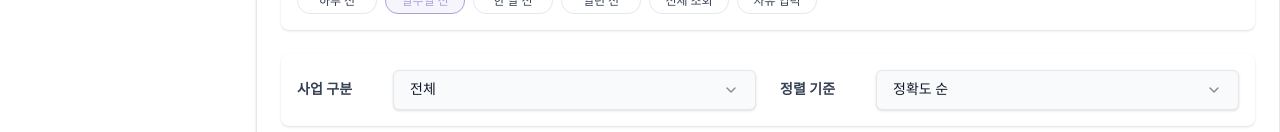
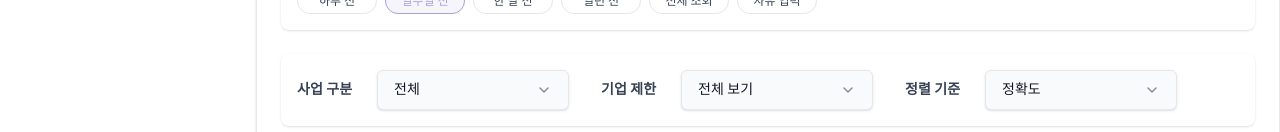
Before and after one commit to GomgomKim/cliwant-demo, a Next.js app: page /bids in a window 1280 px wide. Shown: the part 820-952 px from the top of the page. Built offline with nearby package versions, Linux system fonts and the light colour scheme.

Commit message:
feat: 사업 구분 필터 css 수정

```diff
--- a/src/features/bidSearch/ui/SearchFilterComponents/BusinessTypeFilter.tsx
+++ b/src/features/bidSearch/ui/SearchFilterComponents/BusinessTypeFilter.tsx
@@ -3,42 +3,92 @@ import { Select, SelectContent, SelectItem, SelectTrigger, SelectValue } from '@
 export function BusinessTypeFilter() {
   return (
     <div className="!mb-6 !rounded-lg !bg-white !p-4 !shadow-sm">
-      <div className="!grid !grid-cols-1 !gap-6 md:!grid-cols-2">
-        <div className="!flex !items-center !gap-4">
-          <span className="!min-w-[80px] !text-sm !font-semibold !text-gray-700">사업 구분</span>
+      <div className="!flex !flex-col md:!flex-row md:!flex-wrap md:!items-center md:!gap-8">
+        <div className="!flex !items-center">
+          <span className="!min-w-[80px] !text-left !text-sm !font-semibold !text-gray-700">
+            사업 구분
+          </span>
           <Select defaultValue="all">
-            <SelectTrigger className="!flex-1 !rounded-md !border !border-gray-200 !bg-gray-50 !px-4 !py-2 !text-sm !shadow-sm hover:!border-[rgb(166,161,219)]">
-              <SelectValue placeholder="사업 구분" />
+            <SelectTrigger className="!w-48 !rounded-md !border !border-gray-200 !bg-gray-50 !px-4 !py-2 !text-sm !text-gray-900 !shadow-sm hover:!border-[rgb(166,161,219)]">
+              <SelectValue placeholder="사업 구분" className="!text-gray-900" />
             </SelectTrigger>
-            <SelectContent className="!rounded-md !border !border-gray-200 !shadow-md">
-              <SelectItem value="all" className="!px-4 !py-2.5">
+            <SelectContent className="!rounded-md !border !border-gray-200 !bg-white !shadow-md">
+              <SelectItem value="all" className="!px-4 !py-2.5 !text-gray-900">
                 전체
               </SelectItem>
-              <SelectItem value="current" className="!px-4 !py-2.5">
-                현재
+              <SelectItem value="service" className="!px-4 !py-2.5 !text-gray-900">
+                용역
               </SelectItem>
-              <SelectItem value="company" className="!px-4 !py-2.5">
-                기업 제한
+              <SelectItem value="goods" className="!px-4 !py-2.5 !text-gray-900">
+                물품
+              </SelectItem>
+              <SelectItem value="construction" className="!px-4 !py-2.5 !text-gray-900">
+                공사
+              </SelectItem>
+              <SelectItem value="foreign" className="!px-4 !py-2.5 !text-gray-900">
+                외자
+              </SelectItem>
+              <SelectItem value="other" className="!px-4 !py-2.5 !text-gray-900">
+                기타
               </SelectItem>
             </SelectContent>
           </Select>
         </div>
 
-        <div className="!flex !items-center !gap-4">
-          <span className="!min-w-[80px] !text-sm !font-semibold !text-gray-700">정렬 기준</span>
-          <Select defaultValue="relevance">
-            <SelectTrigger className="!flex-1 !rounded-md !border !border-gray-200 !bg-gray-50 !px-4 !py-2 !text-sm !shadow-sm hover:!border-[rgb(166,161,219)]">
-              <SelectValue placeholder="정렬 기준" />
+        <div className="!flex !items-center">
+          <span className="!min-w-[80px] !text-left !text-sm !font-semibold !text-gray-700">
+            기업 제한
+          </span>
+          <Select defaultValue="all">
+            <SelectTrigger className="!w-48 !rounded-md !border !border-gray-200 !bg-gray-50 !px-4 !py-2 !text-sm !text-gray-900 !shadow-sm hover:!border-[rgb(166,161,219)]">
+              <SelectValue placeholder="기업 제한" className="!text-gray-900" />
             </SelectTrigger>
-            <SelectContent className="!rounded-md !border !border-gray-200 !shadow-md">
-              <SelectItem value="relevance" className="!px-4 !py-2.5">
-                정확도 순
+            <SelectContent className="!rounded-md !border !border-gray-200 !bg-white !shadow-md">
+              <SelectItem value="all" className="!px-4 !py-2.5 !text-gray-900">
+                전체 보기
               </SelectItem>
-              <SelectItem value="date" className="!px-4 !py-2.5">
-                날짜 순
+              <SelectItem value="doc_reference" className="!px-4 !py-2.5 !text-gray-900">
+                문서 참조 필요
               </SelectItem>
-              <SelectItem value="amount" className="!px-4 !py-2.5">
-                금액 순
+              <SelectItem value="large_company_restricted" className="!px-4 !py-2.5 !text-gray-900">
+                대기업 참여 불가
+              </SelectItem>
+              <SelectItem value="large_company_allowed" className="!px-4 !py-2.5 !text-gray-900">
+                대기업 참여 가능
+              </SelectItem>
+            </SelectContent>
+          </Select>
+        </div>
+
+        <div className="!flex !items-center">
+          <span className="!min-w-[80px] !text-left !text-sm !font-semibold !text-gray-700">
+            정렬 기준
+          </span>
+          <Select defaultValue="accuracy">
+            <SelectTrigger className="!w-48 !rounded-md !border !border-gray-200 !bg-gray-50 !px-4 !py-2 !text-sm !text-gray-900 !shadow-sm hover:!border-[rgb(166,161,219)]">
+              <SelectValue placeholder="정렬 기준" className="!text-gray-900" />
+            </SelectTrigger>
+            <SelectContent className="!rounded-md !border !border-gray-200 !bg-white !shadow-md">
+              <SelectItem value="accuracy" className="!px-4 !py-2.5 !text-gray-900">
+                정확도
+              </SelectItem>
+              <SelectItem value="published_desc" className="!px-4 !py-2.5 !text-gray-900">
+                게시일 내림차순
+              </SelectItem>
+              <SelectItem value="published_asc" className="!px-4 !py-2.5 !text-gray-900">
+                게시일 오름차순
+              </SelectItem>
+              <SelectItem value="deadline_desc" className="!px-4 !py-2.5 !text-gray-900">
+                마감일 내림차순
+              </SelectItem>
+              <SelectItem value="deadline_asc" className="!px-4 !py-2.5 !text-gray-900">
+                마감일 오름차순
+              </SelectItem>
+              <SelectItem value="amount_desc" className="!px-4 !py-2.5 !text-gray-900">
+                금액 내림차순
+              </SelectItem>
+              <SelectItem value="amount_asc" className="!px-4 !py-2.5 !text-gray-900">
+                금액 오름차순
               </SelectItem>
             </SelectContent>
           </Select>
```
